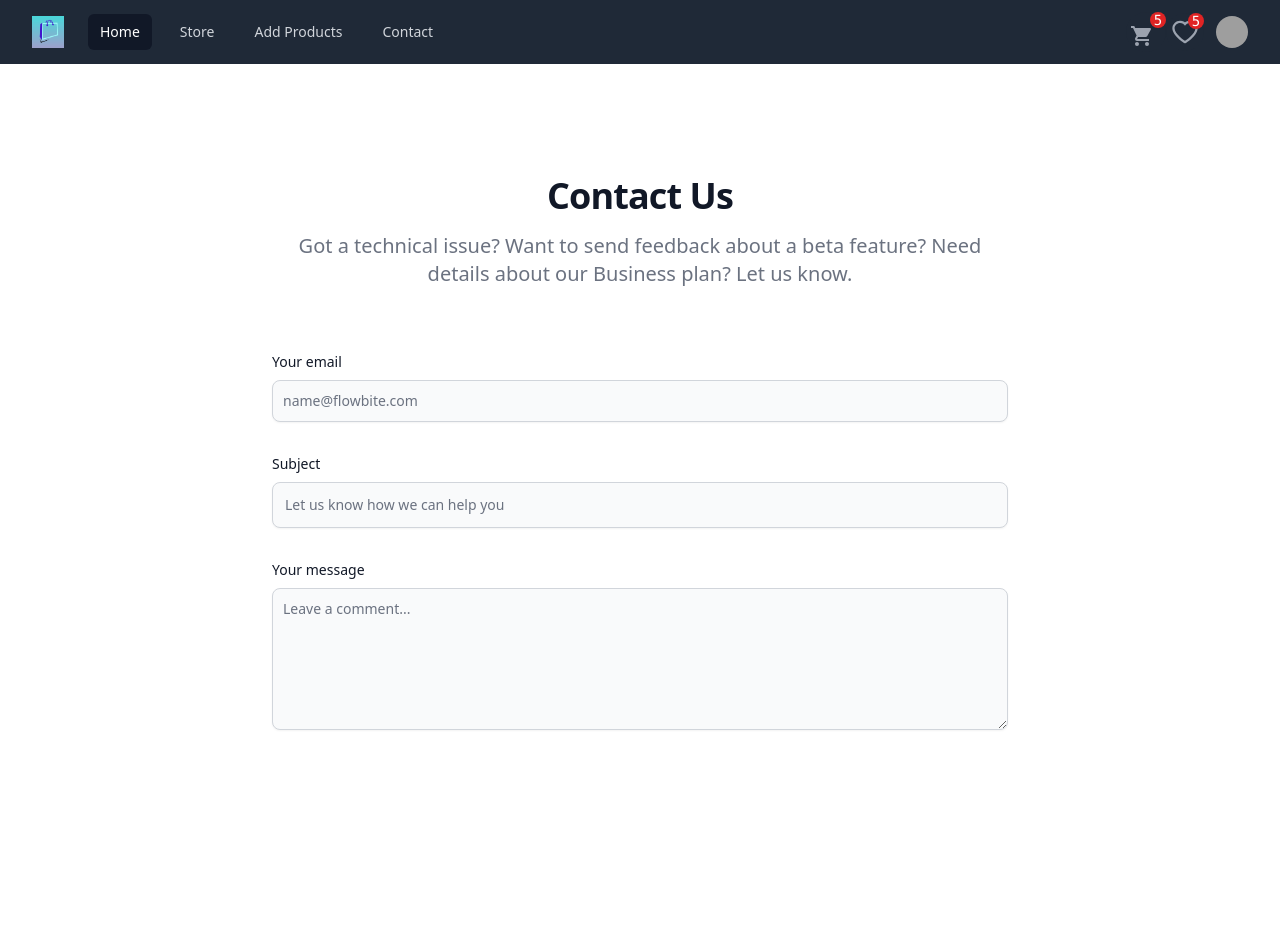
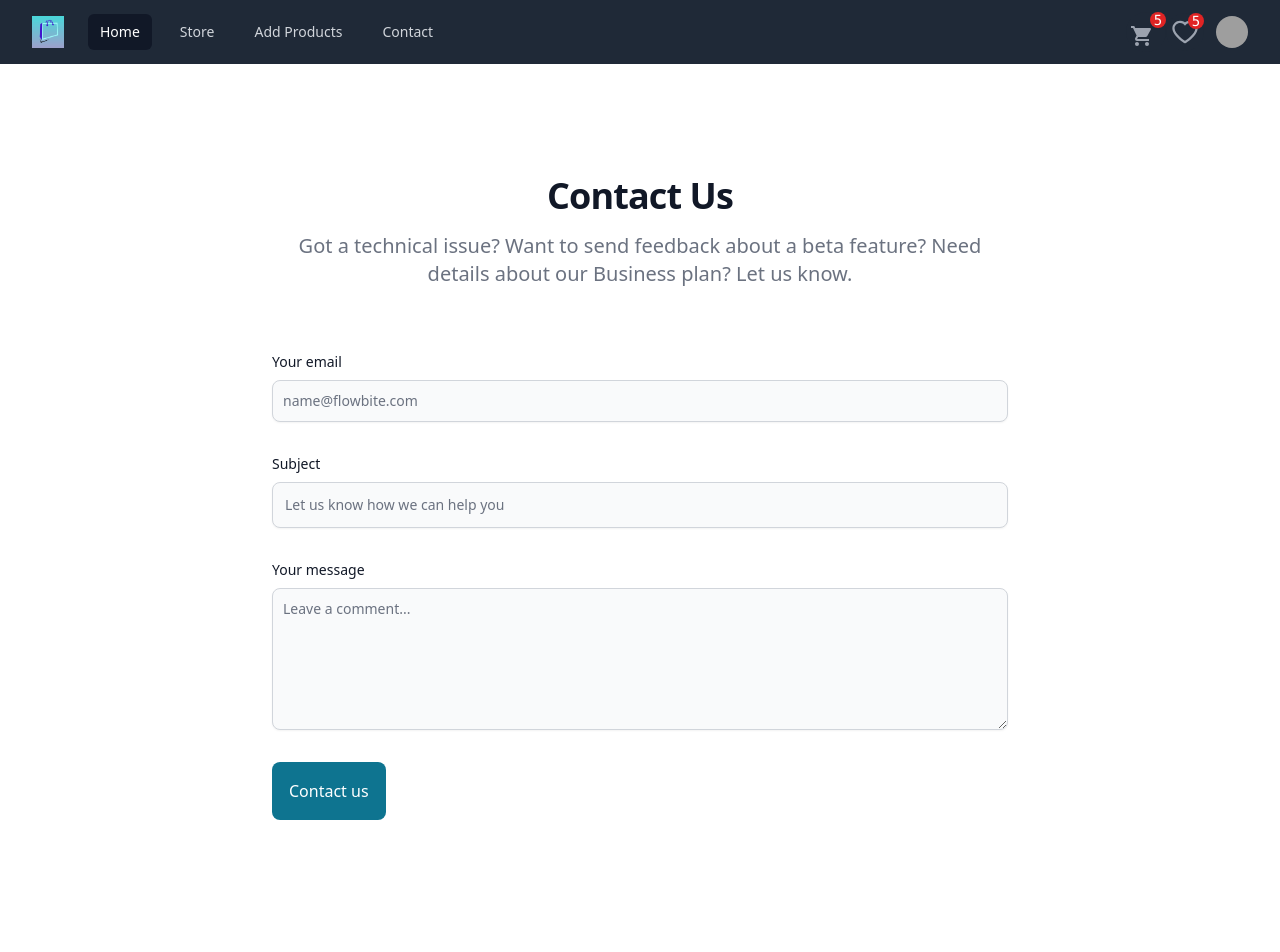
Before and after one commit to bhanu9672/react-ecommerce-frontend, a React (Create React App) app: page /contact in a window 1280 px wide. Shown: the top 952 px of the page. Built offline with nearby package versions, Linux system fonts and the light colour scheme; grey boxes are pictures that could not be loaded.

Commit message:
Update Contact.jsx

```diff
--- a/src/pages/Contact.jsx
+++ b/src/pages/Contact.jsx
@@ -57,9 +57,8 @@ const Contact = () => {
                     </div>
                     <button
                         type="submit"
-                        className="py-3 px-5 text-sm font-medium text-center text-white rounded-lg bg-primary-700 sm:w-fit hover:bg-primary-800 focus:ring-4 focus:outline-none focus:ring-primary-300 dark:bg-primary-600 dark:hover:bg-primary-700 dark:focus:ring-primary-800"
-                    >
-                        Send message
+                        className="group flex items-center justify-center p-4 text-center font-medium relative focus:z-10 focus:outline-none text-white bg-cyan-700 border border-transparent enabled:hover:bg-cyan-800 focus:ring-cyan-300 dark:bg-cyan-600 dark:enabled:hover:bg-cyan-700 dark:focus:ring-cyan-800 rounded-lg focus:ring-2">
+                        Contact us
                     </button>
                 </form>
             </div>
```
